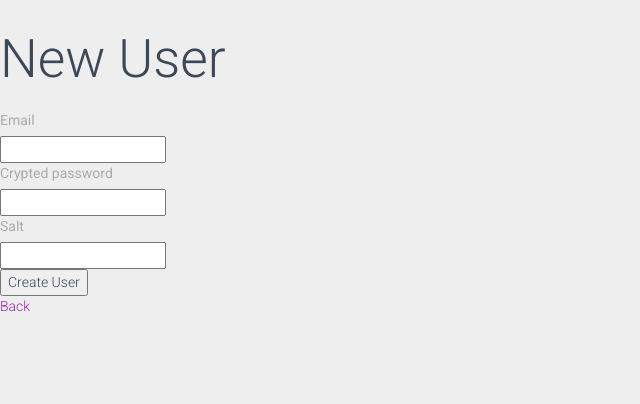
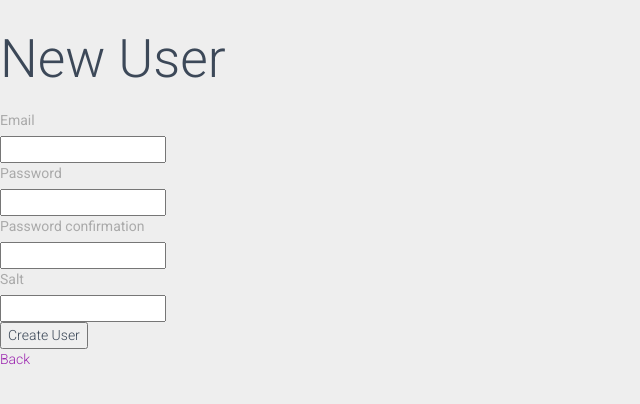
Before and after one commit to sontyo-inc/hello-world, a Rails app: page /users/new in a window 1280 px wide. Shown: the top 404 px of the page, without its empty margins (0-640 px from the left). Run offline with Rails 7, Linux system fonts and the light colour scheme; parts of the project's set-up code (start-up, migrations or seed data) failed here and were passed over; some libraries are stand-ins or nearby versions.

Commit message:
formにパスワードフォームを追加

```diff
--- a/app/views/users/_form.html.erb
+++ b/app/views/users/_form.html.erb
@@ -16,9 +16,17 @@
     <%= f.text_field :email %>
   </div>
   <div class="field">
+   <%= f.label :password %><br />
+   <%= f.password_field :password %>
+  </div>
+  <div class="field">
+     <%= f.label :password_confirmation %><br />
+     <%= f.password_field :password_confirmation %>
+  </div>
+  <!-- <div class="field">
     <%= f.label :crypted_password %><br>
     <%= f.text_field :crypted_password %>
-  </div>
+  </div> -->
   <div class="field">
     <%= f.label :salt %><br>
     <%= f.text_field :salt %>
```
